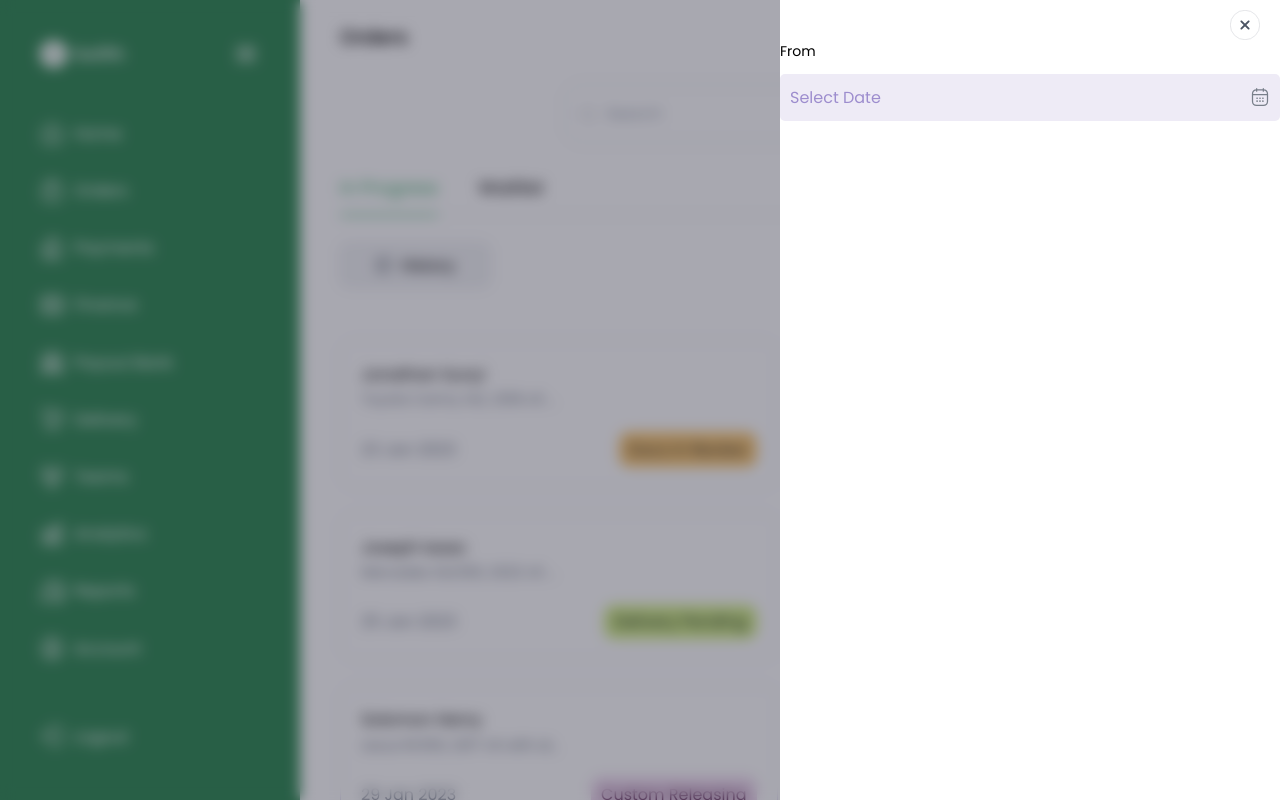
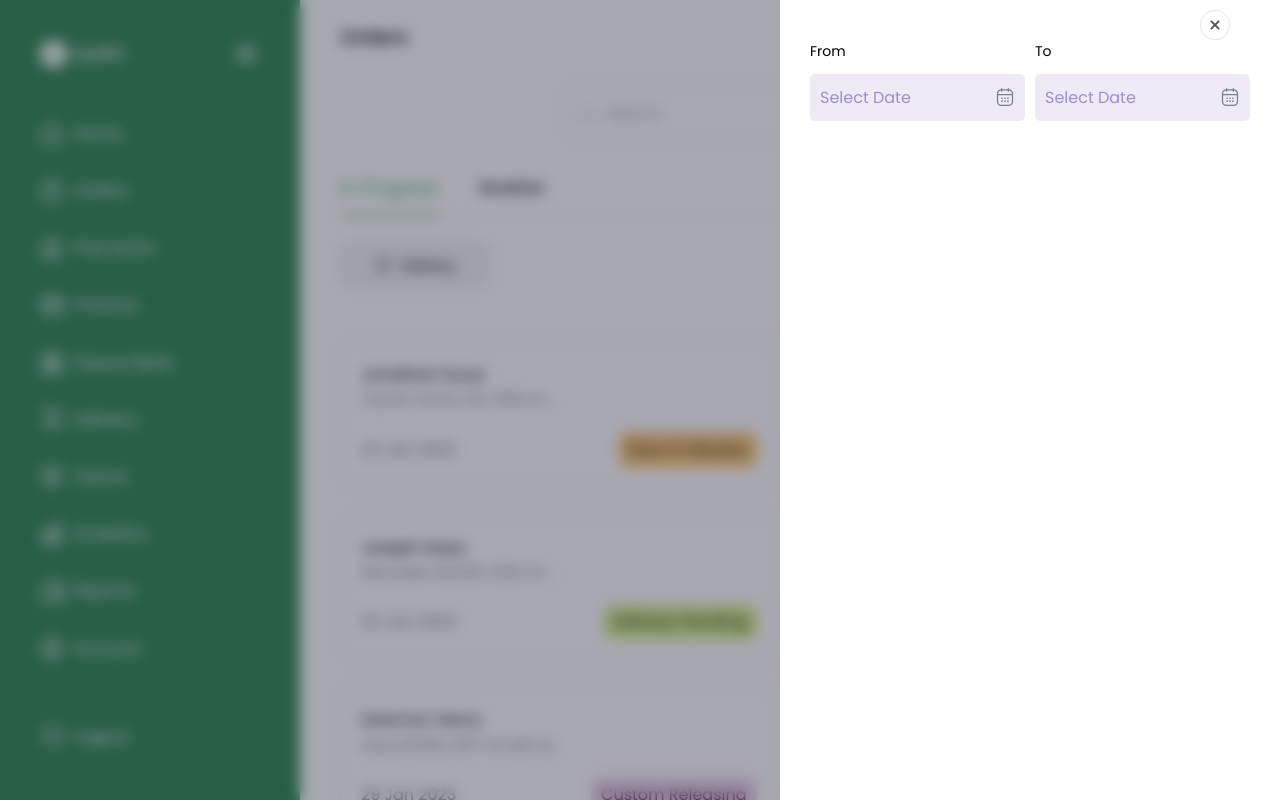
Before and after one commit to projects-for-clients/swifth, a React (Vite) app: page /dashboard/orders in a window 1280 px wide. Both pictures are taken after a click on the element "History". Built offline with nearby package versions, Linux system fonts and the light colour scheme.

Commit message:
working on history modal

```diff
--- a/src/container/dashboard/orders.tsx
+++ b/src/container/dashboard/orders.tsx
@@ -62,7 +62,10 @@ function orders() {
     waitlist: <WaitlistView waitlistData={waitlistData} />,
   };
 
-  const [showCalendarIcon, setShowCalendarIcon] = useState(true);
+  const [showCalendarIcon, setShowCalendarIcon] = useState({
+    to: true,
+    from: true,
+  });
 
   const dateRef = useRef<HTMLInputElement>(null);
 
@@ -155,8 +158,8 @@ function orders() {
   return (
     <>
       <Header title="Orders" />
-      <dialog className="dialog relative text-[1.6rem]" ref={dialogRef} tabIndex={1}>
-        <div className="bg-white fixed right-0 h-[100vh] w-[50rem] py-4">
+      <dialog className="dialog relative text-[1.6rem]" ref={dialogRef}>
+        <div className="bg-white fixed right-0 h-[100vh] w-[50rem] py-4 px-12">
           <input type="text" ref={dateRef} className='absolute top-0 w-0' />
           <figure className="flex justify-end px-8">
             <img
@@ -166,23 +169,50 @@ function orders() {
               onClick={() => handleClose()}
             />
           </figure>
-          <div>
+          <div className='flex justify-between gap-4'>
             <div className="grid gap-4 w-full">
               <label className="text-[1.4rem]">From</label>
               <div className="relative flex items-center">
                 <input
                   type="text"
-                  autoFocus={false}
                   placeholder="Select Date"
                   className={`rounded-lg py-4 px-4 outline-none text-[1.6rem] w-full bg-color-purple-light-1 placeholder:text-color-purple-light `}
                   name="fromDate"
+                  id='fromDate'
                   onFocus={(e) => {
                     e.target.type = 'date';
                     e.target.min = new Date().toISOString().split('T')[0];
-                    setShowCalendarIcon(false);
+                    setShowCalendarIcon((prev) => ({ ...prev, from: false }));
                   }}
                 />
-                {showCalendarIcon && (
+                {showCalendarIcon.from && (
+                  <img
+                    src="/icons/admin/calendar.svg"
+                    alt=""
+                    className="absolute right-4 w-[2rem] h-[2rem] svg:text-color-purple-light text-color-purple-light"
+                  style={{
+                    fill: 'red',
+                    stroke: 'red',
+                  }}/>
+                )}
+              </div>
+            </div>
+            <div className="grid gap-4 w-full">
+              <label className="text-[1.4rem]">To</label>
+              <div className="relative flex items-center">
+                <input
+                  type="text"
+                  id='toDate'
+                  placeholder="Select Date"
+                  className={`rounded-lg py-4 px-4 outline-none text-[1.6rem] w-full bg-color-purple-light-1 placeholder:text-color-purple-light `}
+                  name="toDate"
+                  onFocus={(e) => {
+                    e.target.type = 'date';
+                    e.target.min = new Date().toISOString().split('T')[0];
+                    setShowCalendarIcon((prev) => ({ ...prev, to: false }));
+                  }}
+                />
+                {showCalendarIcon.to && (
                   <img
                     src="/icons/admin/calendar.svg"
                     alt=""
```
